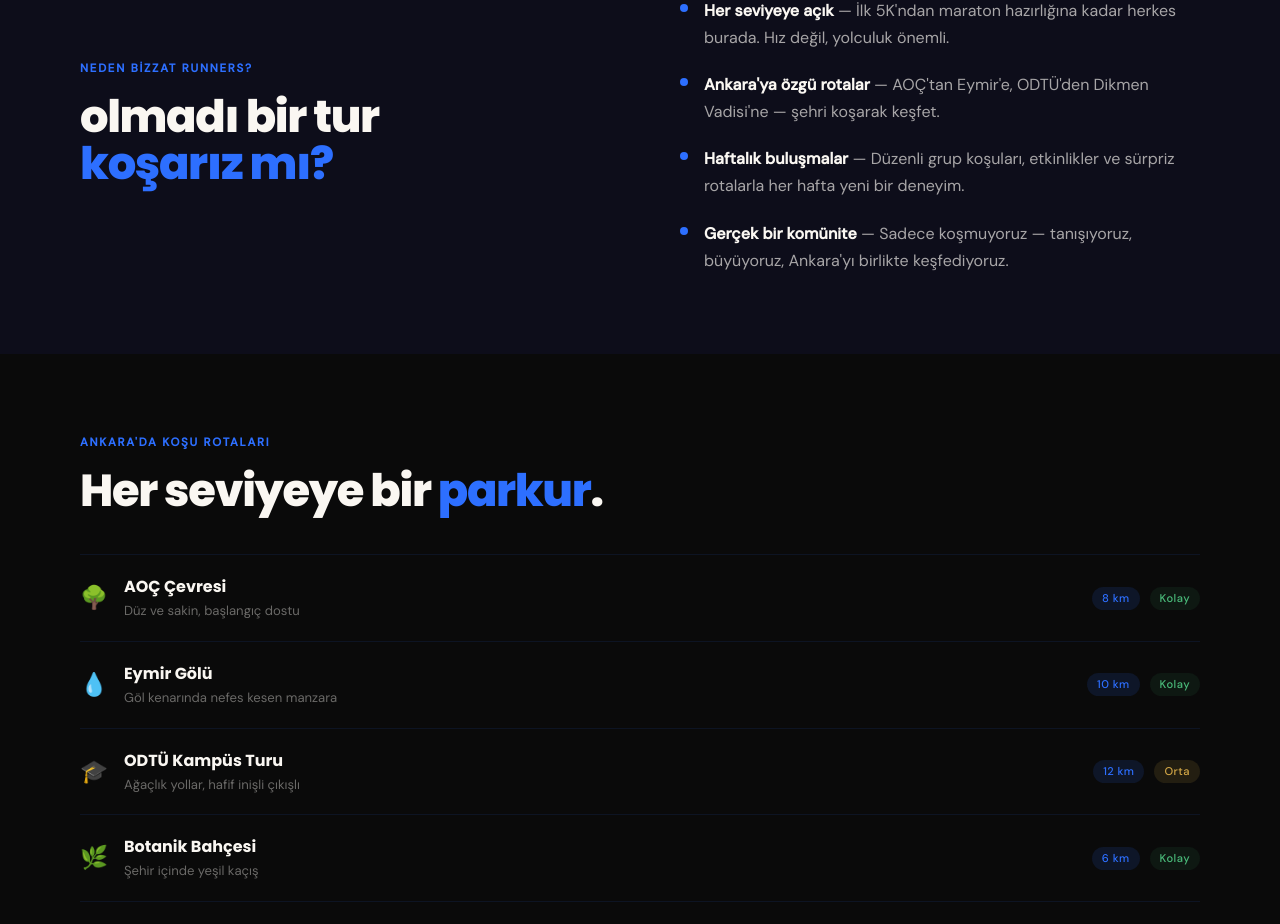
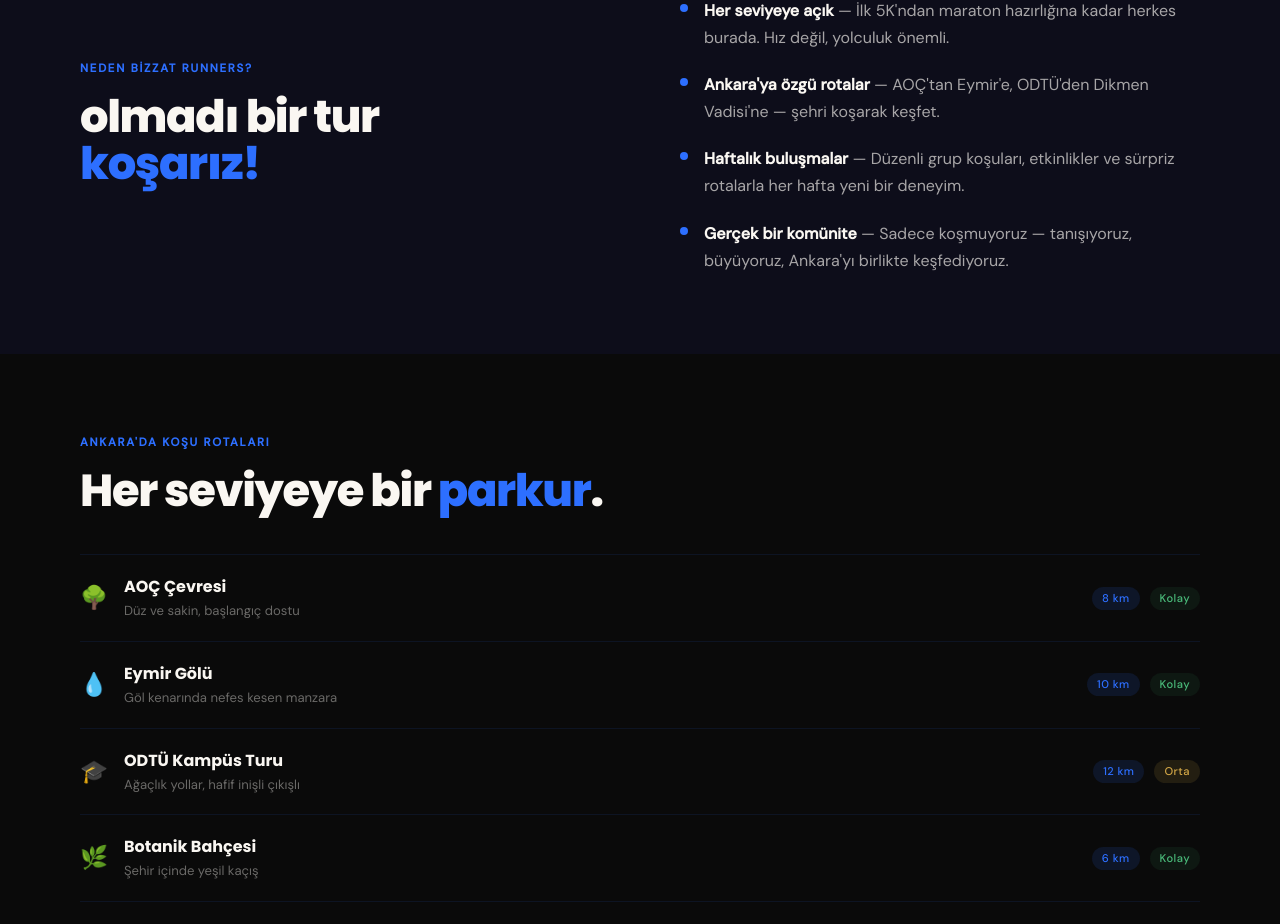
Before and after one commit to tunahanyilmazty/bizzatankara, a Next.js app: page /runners in a window 1280 px wide. Shown: the part 1092-2016 px from the top of the page. Built offline with nearby package versions, Linux system fonts and the light colour scheme.

Commit message:
yazı duzenlendi

```diff
--- a/app/runners/page.js
+++ b/app/runners/page.js
@@ -256,7 +256,7 @@ export default function RunnersPage() {
             <span className="about-tag">Neden bizzat runners?</span>
             <h2 className="about-title">
               olmadı bir tur<br />
-              <span className="accent">koşarız mı?</span>
+              <span className="accent">koşarız!</span>
             </h2>
           </div>
           <div className="about-items">
```
